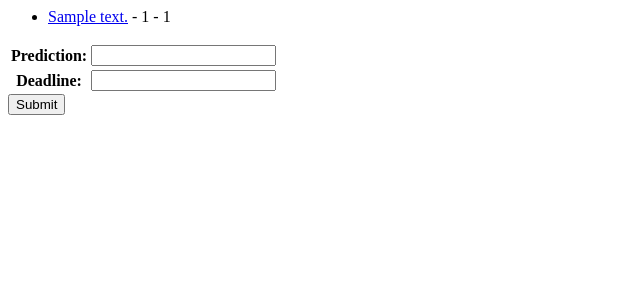
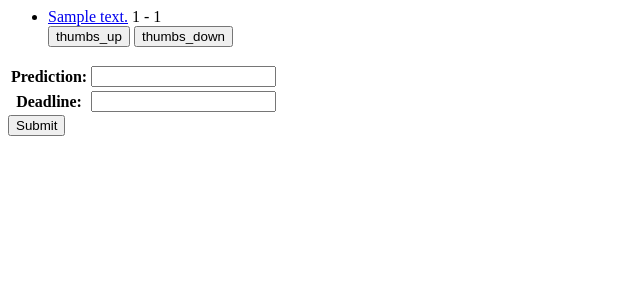
Before and after one commit to bwainstock/jb_redbook, a Django app: page / in a window 1280 px wide. Shown: the top 300 px of the page, without its empty margins (0-640 px from the left). Run offline with Django 3.2, Linux system fonts and the light colour scheme; tables that the repository leaves empty hold one stand-in row (values such as "Sample post").

Commit message:
Vote on index

```diff
--- a/predictions/templates/predictions/index.html
+++ b/predictions/templates/predictions/index.html
@@ -1,7 +1,15 @@
 {% if latest_predictions %}
 	<ul>
 	{% for prediction in latest_predictions %}
-	<li><a href="{% url 'predictions:detail' prediction.id %}">{{ prediction.prediction_text }}</a> - {{ prediction.thumbs_up }} - {{ prediction.thumbs_down }}</li>
+	<li>
+		<a href="{% url 'predictions:detail' prediction.id %}">{{ prediction.prediction_text }}</a>
+		{{ prediction.thumbs_up }} - {{ prediction.thumbs_down }}
+		<form action="{% url 'predictions:vote' prediction.id %}" method="post">
+			{% csrf_token %}
+			<input type="submit" name="vote" id="thumbs_up" value="thumbs_up" />
+			<input type="submit" name="vote" id="thumbs_down" value="thumbs_down" />
+		</form>
+	</li>
 	{% endfor %}
 	</ul>
 
--- a/predictions/views.py
+++ b/predictions/views.py
@@ -26,7 +26,7 @@ def index(request):
         return HttpResponseRedirect(reverse('predictions:index'))
     else:
         form = PredictionForm()
-        latest_predictions = Prediction.objects.order_by('-deadline_date')
+        latest_predictions = Prediction.objects.order_by('-thumbs_up')
         return_dict = {'form': form, 'latest_predictions': latest_predictions}
     return render(request, 'predictions/index.html', return_dict)
 
@@ -50,4 +50,4 @@ def vote(request, prediction_id):
         p.thumbs_down += 1
 
     p.save()
-    return HttpResponseRedirect(reverse('predictions:detail', args=(p.id,)))
+    return HttpResponseRedirect(reverse('predictions:index'))
```
